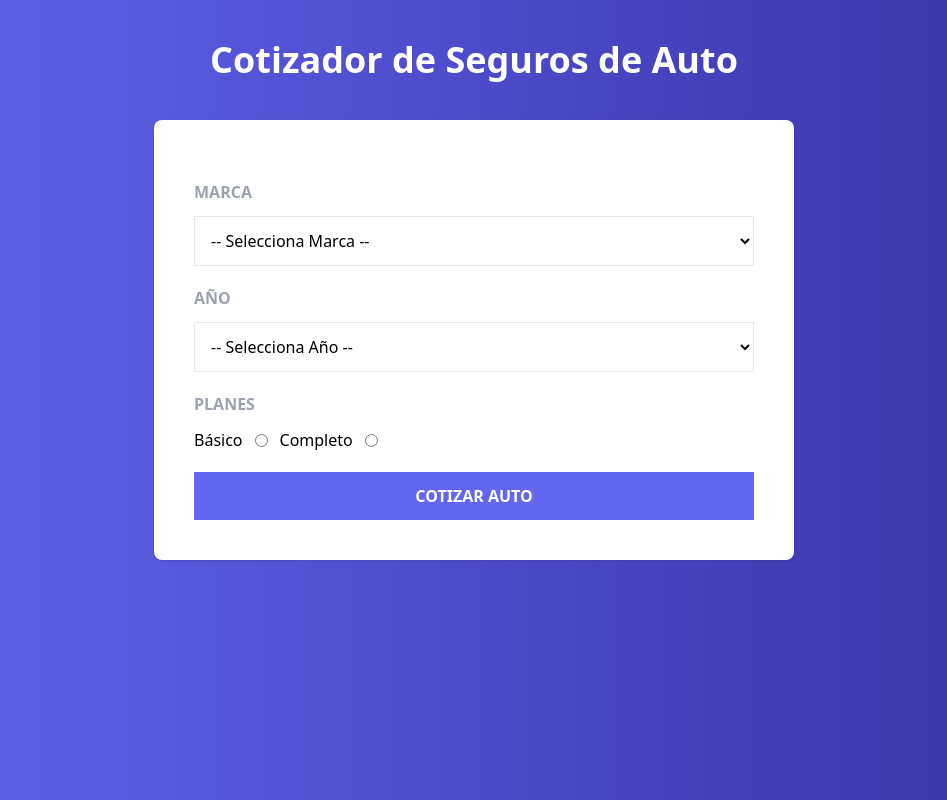
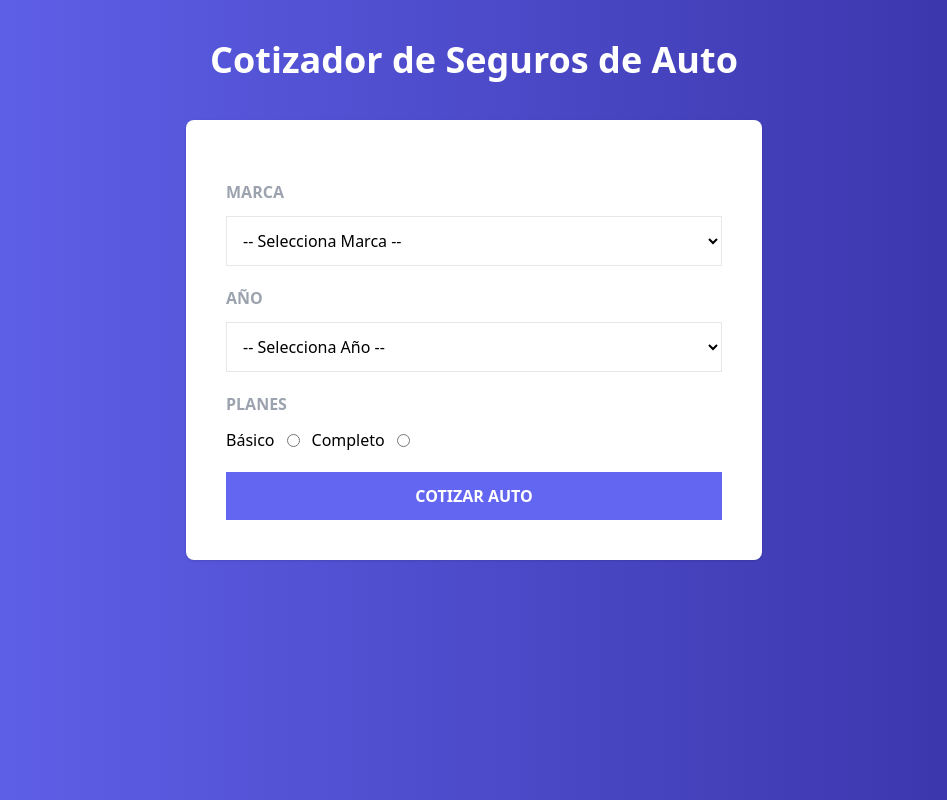
Before and after one commit to victorivanlopezlearning/insurance-quote-react, a React (Vite) app: page / in a window 1280 px wide. Shown: the whole page, without its empty margins (166-1113 px from the left). Built offline with nearby package versions, Linux system fonts and the light colour scheme.

Commit message:
Upated: styles container

```diff
--- a/src/components/AppInsurance.jsx
+++ b/src/components/AppInsurance.jsx
@@ -13,7 +13,7 @@ export default function AppInsurance() {
         <h1 className="text-4xl text-white text-center font-black">Cotizador de Seguros de Auto</h1>
       </header>
 
-      <main className="bg-white md:w-2/3 lg:w-2/4 mx-auto shadow rounded-lg p-5 lg:p-10">
+      <main className="mx-2 my-10 md:my-0 md:max-w-xl md:mx-auto shadow rounded-lg p-5 lg:p-10 overflow-hidden bg-white ">
         <Form />
         {loading ? <Spinner /> : <Result />}
       </main>
```
